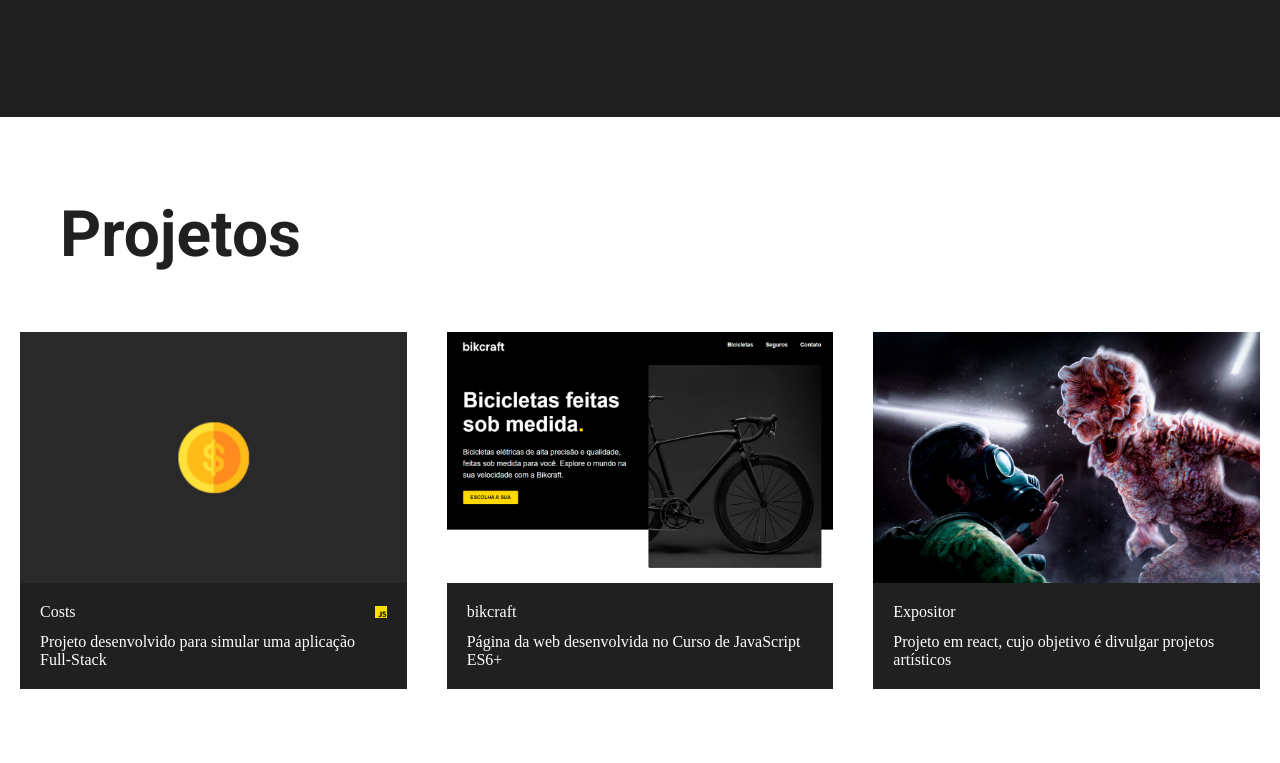
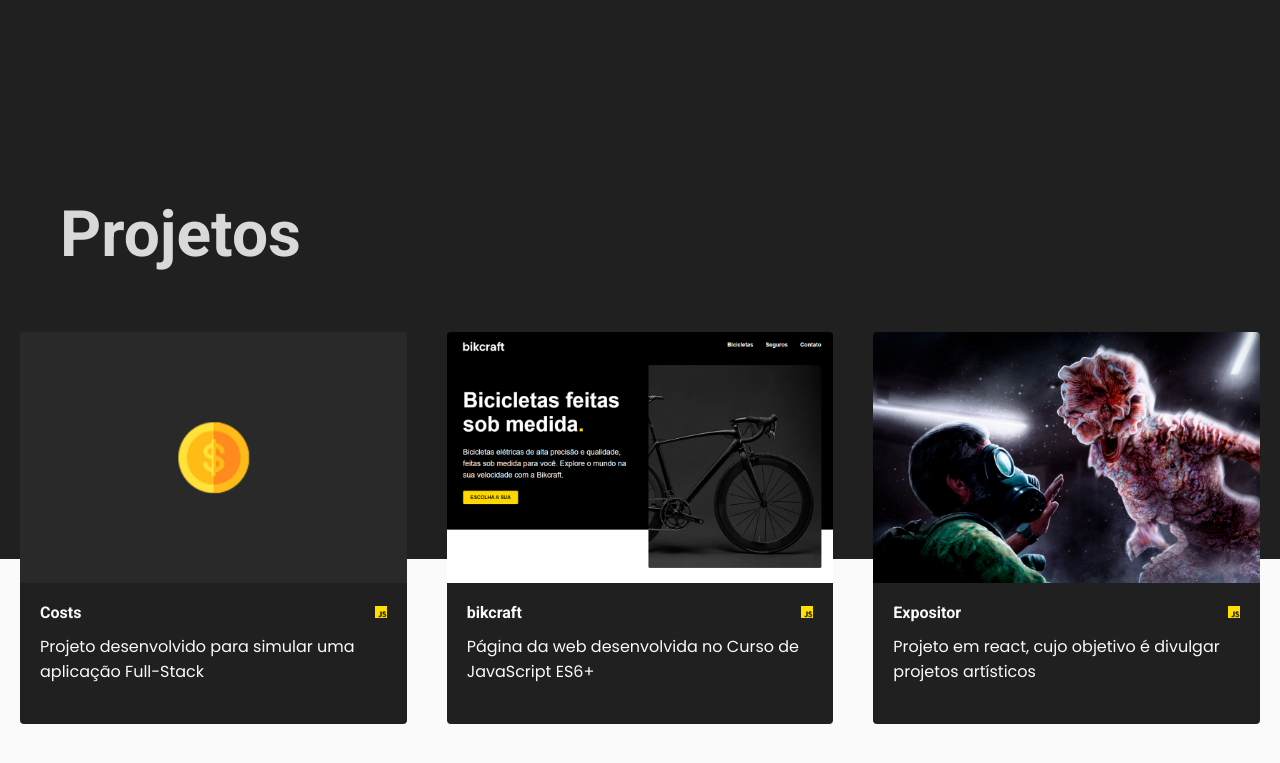
Before and after one commit to marcosgomes0/portif-lio, a website: page index.html in a window 1280 px wide. Shown: the part 1280-2043 px from the top of the page. Drawn offline with Linux system fonts and the light colour scheme.

Commit message:
atualizações

```diff
--- a/index.html
+++ b/index.html
@@ -15,11 +15,14 @@
   <style>
     .projetos-bg {
       padding: 80px 0px 120px 0px;
+      background-image: linear-gradient(to bottom, #202020 60%, #fafafa 40%);
     }
-    .projetos-bg > h2 {
+
+    .projetos-bg>h2 {
       padding-bottom: 60px;
     }
-    .projetos-lista{
+
+    .projetos-lista {
       display: flex;
       overflow: auto;
       max-width: 1400px;
@@ -28,27 +31,52 @@
       box-sizing: border-box;
       gap: 40px;
     }
-    .projetos-lista li a > img{
+
+    .projetos-lista li {
+      border-radius: 4px;
+      background-color: #202020;
+      padding-bottom: 20px;
+      margin-bottom: 10px;
+      min-width: 270px;
+    }
+
+    .projetos-lista li:hover {
+      box-shadow: 4px 4px 6px rgba(0, 0, 0, 0.5);
+    }
+
+    .projetos-lista li a>img {
       max-width: 100%;
-    min-width: 250px;
+      border-radius: 4px 4px 0px 0px;
     }
-    .projetos-lista li a{
-    color: var(--cor1);
+
+    .projetos-lista li a {
       display: block;
     }
-    .cards{
-      background-color: #202020;
+
+    .cards {
       padding: 20px;
       display: flex;
       flex-direction: column;
       gap: 12px;
+      color: var(--cor2);
     }
-    .cards > div{
+
+    .cards>div {
       display: flex;
       justify-content: space-between;
       align-items: center;
     }
-    .cards img{
+
+    .cards span {
+      font-family: "roboto", sans-serif;
+      font-weight: bold;
+    }
+
+    .cards p {
+      font-family: "poppins", sans-serif;
+    }
+
+    .cards img {
       width: 12px;
     }
   </style>
@@ -95,7 +123,7 @@
       <div class=apre-perfil>perfil</div>
       <div class="apre-infos">
         <h2 class="titulo2 cor4" id="perfil">Apresentação</h2>
-        <p class="cor2">Sou Marcos Gomes, estudante  autodidata de programação Front-end.
+        <p class="cor2">Sou Marcos Gomes, estudante autodidata de programação Front-end.
           Lorem ipsum dolor sit amet consectetur adipisicing elit. Ipsum possimus minima unde, odio
         </p>
         <div class="curriculo">
@@ -107,7 +135,7 @@
   </section>
 
   <section class="projetos-bg" aria-labelledby="projetos">
-    <h2 id="projetos" class="titulo2 cor1 container">Projetos</h2>
+    <h2 id="projetos" class="titulo2 cor2 container">Projetos</h2>
     <ul class="projetos-lista">
       <li>
         <a href="#">
@@ -122,7 +150,7 @@
         <a href="#">
           <img src="img/bikcraft.jpg" alt="bikcraft">
           <div class="cards">
-            <span>bikcraft</span>
+            <div><span>bikcraft</span><img src="img/js (1).png" alt="js"></div>
             <p>Página da web desenvolvida no Curso de JavaScript ES6+</p>
           </div>
         </a>
@@ -130,7 +158,7 @@
       <li><a href="#">
           <img src="img/the-last.jpg" alt="the-last">
           <div class="cards">
-            <span>Expositor</span>
+            <div><span>Expositor</span><img src="img/js (1).png" alt="js"></div>
             <p>Projeto em react, cujo objetivo é divulgar projetos artísticos</p>
           </div>
         </a>
```
Lines whose indentation alone changed are shown as unchanged.
